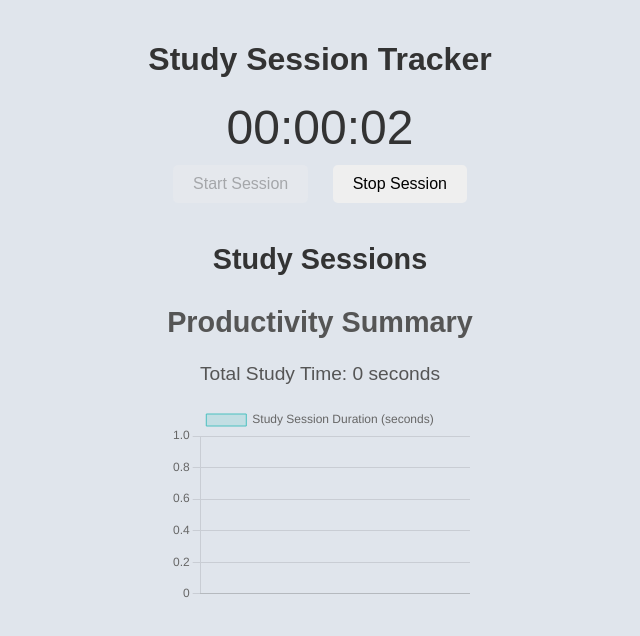
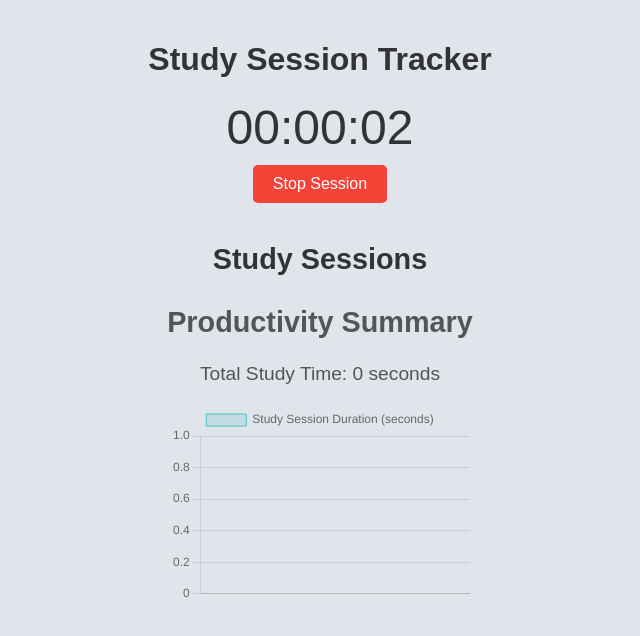
Before and after one commit to Mvnshi/UBHacking2024, a plain HTML site: page TimeManagement/Time.html in a window 1280 px wide. Both pictures are taken after a click on the button "Start Session". Shown: the whole page, without its empty margins (320-960 px from the left). Drawn offline with nearby package versions, Linux system fonts and the light colour scheme.

Commit message:
Update Time.html
Merged Start session button and stop session button into one fully functional button

```diff
--- a/TimeManagement/Time.html
+++ b/TimeManagement/Time.html
@@ -6,6 +6,7 @@
     <script src="https://cdn.jsdelivr.net/npm/chart.js"></script>
     <title>Time Management - Study Tracker</title>
     <link rel="stylesheet" href="Time.css">
+
 </head>
 <body>
 
@@ -13,9 +14,9 @@
     <div class="timer">00:00:00</div>
 
     <div class="controls">
-        <button class="start" onclick="startSession()">Start Session</button>
-        <button class="stop" onclick="stopSession()" disabled>Stop Session</button>
+        <button id="session-toggle" class="start" onclick="toggleSession()">Start Session</button>
     </div>
+
 
     <div class="sessions-log">
         <h2>Study Sessions</h2>
@@ -36,6 +37,7 @@
         let totalStudyTime = 0;
         let sessionDurations = [];
         let sessionLabels = [];
+        let sessionActive = false; // Track if the session is active
 
         // Initialize the chart
         const ctx = document.getElementById('studyChart').getContext('2d');
@@ -67,19 +69,18 @@
             return `${hrs.toString().padStart(2, '0')}:${mins.toString().padStart(2, '0')}:${secs.toString().padStart(2, '0')}`;
         }
 
-        function startSession() {
+        function toggleSession() {
+            const button = document.getElementById('session-toggle');
+            if (!sessionActive) {
+                // Start session
                 startTime = Date.now();
                 timerInterval = setInterval(updateTimer, 1000);
-            document.querySelector('.start').disabled = true;
-            document.querySelector('.stop').disabled = false;
-        }
-
-        function updateTimer() {
-            const elapsedTime = Math.floor((Date.now() - startTime) / 1000);
-            document.querySelector('.timer').textContent = formatTime(elapsedTime);
-        }
-
-        function stopSession() {
+                button.textContent = "Stop Session";
+                button.classList.remove("start");
+                button.classList.add("stop");
+                sessionActive = true;
+            } else {
+                // Stop session
                 clearInterval(timerInterval);
                 const sessionTime = Math.floor((Date.now() - startTime) / 1000);
                 totalStudyTime += sessionTime;
@@ -98,11 +99,21 @@
                 sessionDurations.push(sessionTime);
                 studyChart.update();
 
-            // Reset timer
+                // Reset timer and button state
                 document.querySelector('.timer').textContent = '00:00:00';
-            document.querySelector('.start').disabled = false;
-            document.querySelector('.stop').disabled = true;
+                button.textContent = "Start Session";
+                button.classList.remove("stop");
+                button.classList.add("start");
+                sessionActive = false;
             }
+        }
+
+
+        function updateTimer() {
+            const elapsedTime = Math.floor((Date.now() - startTime) / 1000);
+            document.querySelector('.timer').textContent = formatTime(elapsedTime);
+        }
+
     </script>
 
 
```
Lines whose indentation alone changed are shown as unchanged.
